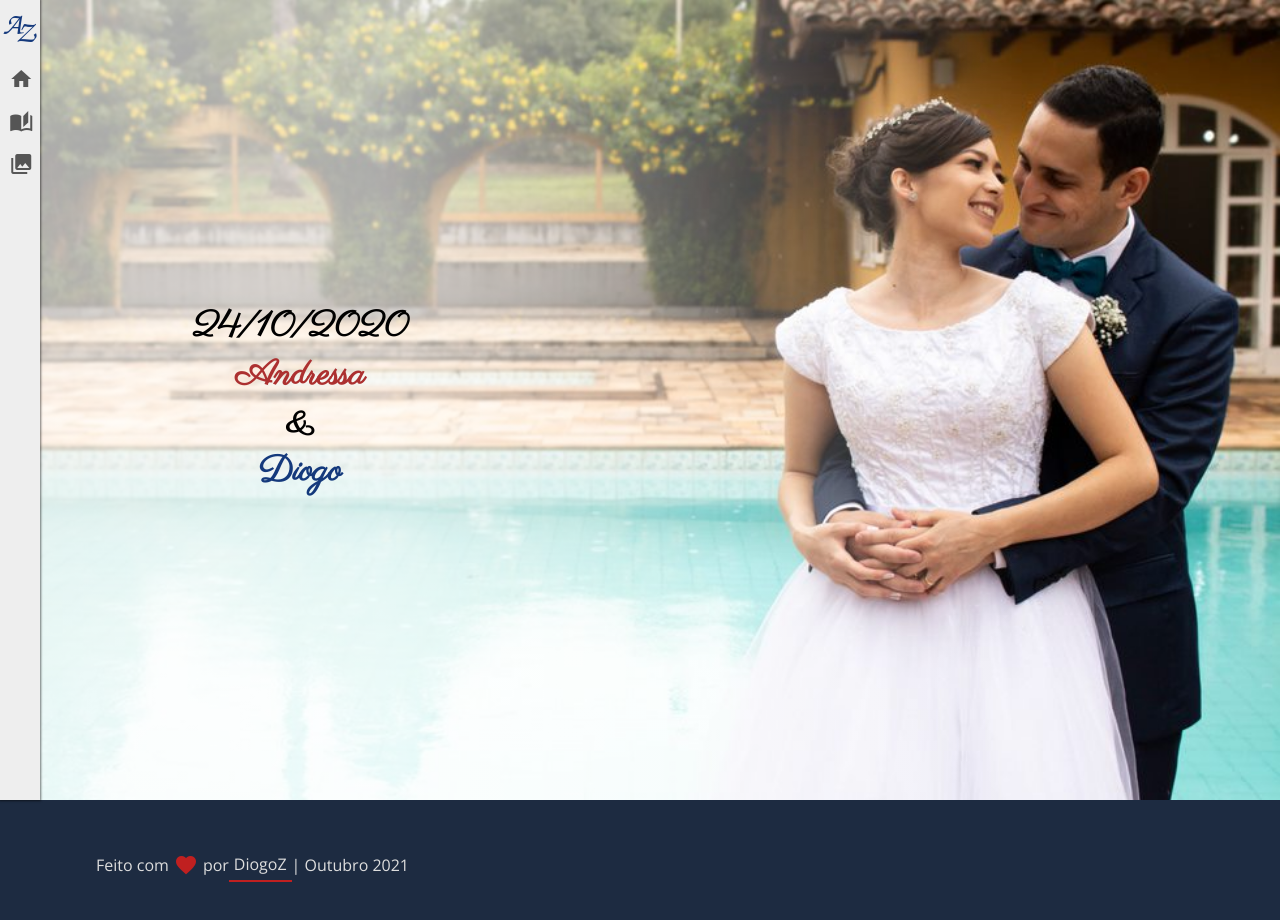
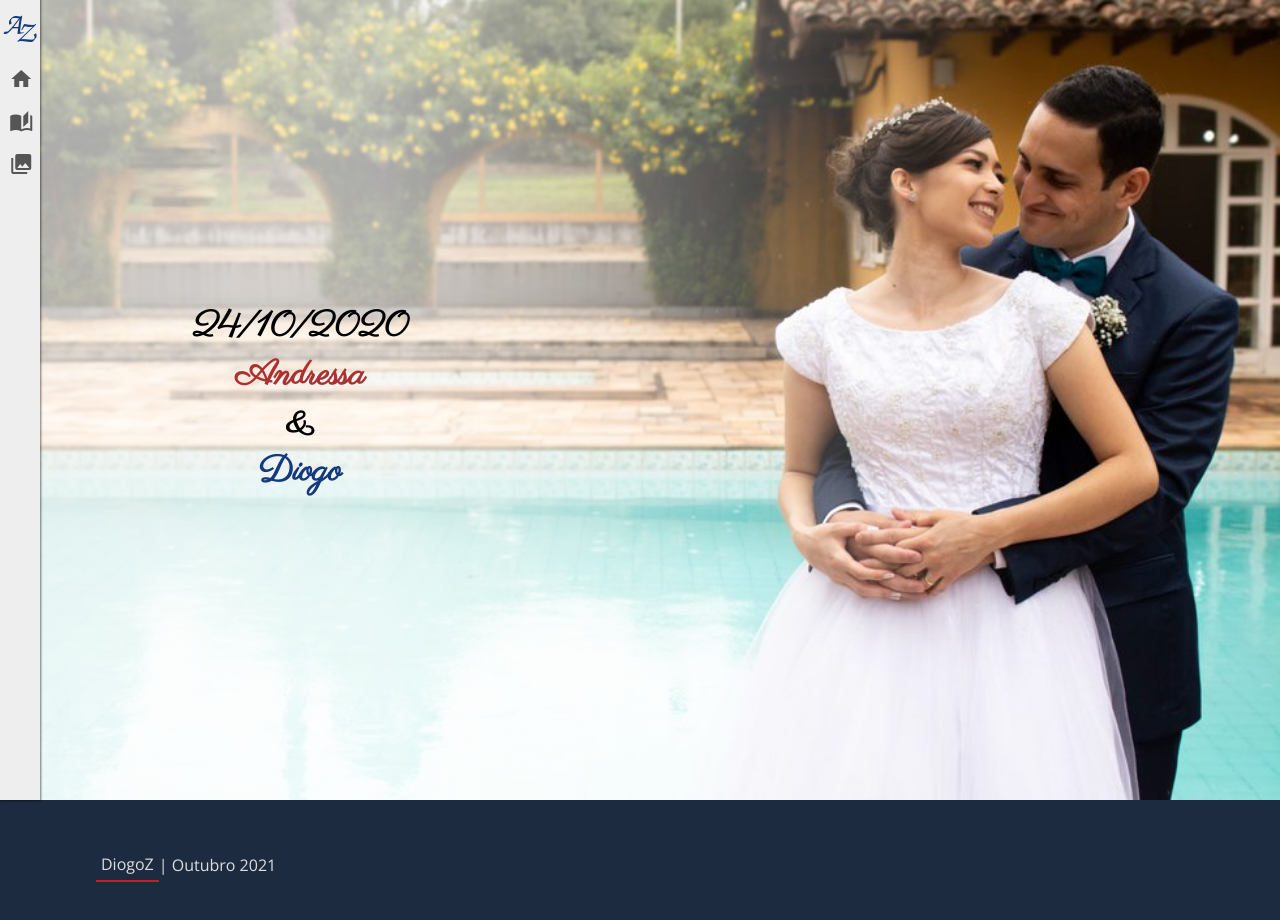
Before and after one commit to DiogoZdev/savethedate, an Angular app: page / in a window 1280 px wide. Shown: the top 920 px of the page. Built offline with nearby package versions, Linux system fonts and the light colour scheme.

Commit message:
footer reduced

```diff
--- a/src/app/components/footer/footer.component.html
+++ b/src/app/components/footer/footer.component.html
@@ -1,7 +1,5 @@
 <footer>
     <p>
-        Feito com
-        <i class="material-icons">favorite</i>
-          por <a href="https://github.com/diogozdev" target="_blank">DiogoZ</a> | Outubro 2021
+        <a href="https://github.com/diogozdev" target="_blank">DiogoZ</a> | Outubro 2021
     </p>
 </footer>
```
